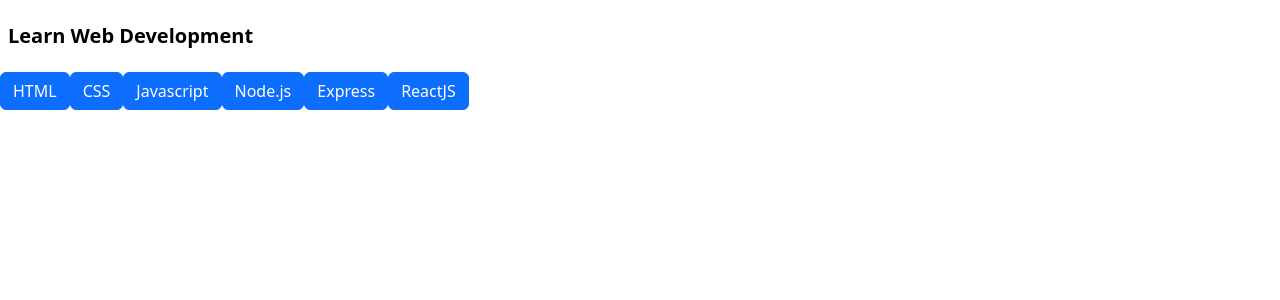
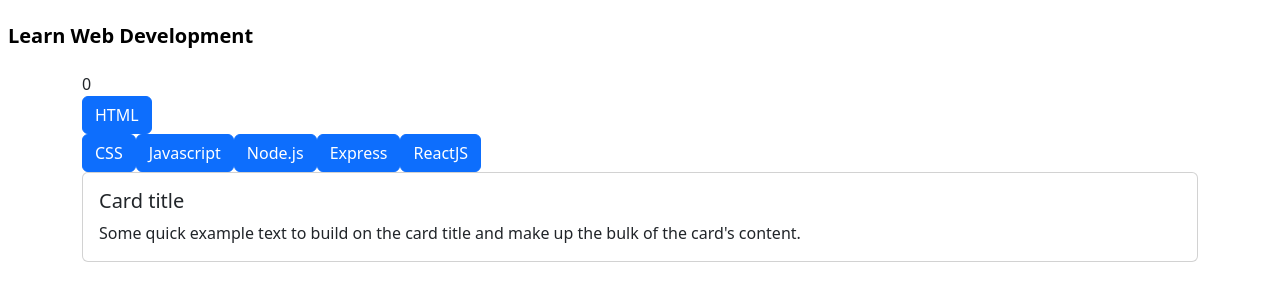
Before and after one commit to LuigiRac/react-use-state, a React (Vite) app: page / in a window 1280 px wide. Shown: the top 300 px of the page. Built offline with nearby package versions, Linux system fonts and the light colour scheme.

Commit message:
fixed_components

```diff
--- a/src/App.jsx
+++ b/src/App.jsx
@@ -1,4 +1,4 @@
-// import { useState } from 'react'
+import { useState } from 'react'
 import HeaderContent from "./Components/HeaderContent.jsx";
 import MainContent from "./Components/MainContent.jsx";
 import './App.css'
--- a/src/Components/ButtonComponents/CssContent.jsx
+++ b/src/Components/ButtonComponents/CssContent.jsx
@@ -2,7 +2,7 @@
 
 
     return (
-        <button class="btn btn-primary" type="submit">CSS</button>
+        <button className="btn btn-primary" type="submit">CSS</button>
 
     )
 };
--- a/src/Components/ButtonComponents/ExpressContent.jsx
+++ b/src/Components/ButtonComponents/ExpressContent.jsx
@@ -2,7 +2,7 @@
 
 
     return (
-        <button class="btn btn-primary" type="submit">Express</button>
+        <button className="btn btn-primary" type="submit">Express</button>
 
     )
 };
--- a/src/Components/ButtonComponents/HtmlContent.jsx
+++ b/src/Components/ButtonComponents/HtmlContent.jsx
@@ -1,10 +1,23 @@
-function HtmlContent() {
+import { useState } from 'react'
 
 
+function HtmlContent() {
+    const [count, setCount] = useState(0);
+    function incrementa() {
+        setCount(count + 1);
+        console.log(count);
+
+    }
     return (
-        <button class="btn btn-primary" type="submit">HTML</button>
+        <>
+            <div>
+                <div className="counter">{count}</div>
+                <button className="btn btn-primary" onClick={incrementa}>HTML</button>
+            </div>
 
-    )
+
+        </>
+    );
 };
 
 
--- a/src/Components/ButtonComponents/JsContent.jsx
+++ b/src/Components/ButtonComponents/JsContent.jsx
@@ -1,8 +1,9 @@
+
 function JsContent() {
 
 
     return (
-        <button class="btn btn-primary" type="submit">Javascript</button>
+        <button className="btn btn-primary" type="submit">Javascript</button>
 
     )
 };
--- a/src/Components/ButtonComponents/NodeContent.jsx
+++ b/src/Components/ButtonComponents/NodeContent.jsx
@@ -2,7 +2,7 @@
 
 
     return (
-        <button class="btn btn-primary" type="submit">Node.js</button>
+        <button className="btn btn-primary" type="submit">Node.js</button>
 
     )
 };
--- a/src/Components/ButtonComponents/ReactContent.jsx
+++ b/src/Components/ButtonComponents/ReactContent.jsx
@@ -2,7 +2,7 @@
 
 
     return (
-        <button class="btn btn-primary" type="submit">ReactJS</button>
+        <button className="btn btn-primary" type="submit">ReactJS</button>
 
     )
 };
--- /dev/null
+++ b/src/Components/DisplayComponent/DisplayContent.jsx
@@ -0,0 +1,16 @@
+import { useState } from 'react'
+function DisplayContent() {
+
+    return (
+        <>
+            <div className="card">
+                <div className="card-body">
+                    <h5 className="card-title">Card title</h5>
+                    <p className="card-text">Some quick example text to build on the card title and make up the bulk of the card's content.</p>
+                </div>
+            </div>
+        </>
+    )
+}
+
+export default DisplayContent
--- a/src/Components/MainContent.jsx
+++ b/src/Components/MainContent.jsx
@@ -4,17 +4,29 @@
 import NodeContent from "./ButtonComponents/NodeContent.jsx";
 import ExpressContent from "./ButtonComponents/ExpressContent.jsx";
 import ReactContent from "./ButtonComponents/ReactContent.jsx";
+import DisplayContent from "./DisplayComponent/DisplayContent.jsx";
+
+import { useState } from 'react'
+
+import languages from "../data/languages.js";
 
 function MainContent() {
 
     return (
-        <main>
+        <main className="container">
+            <div>
                 <HtmlContent />
                 <CssContent />
                 <JsContent />
                 <NodeContent />
                 <ExpressContent />
                 <ReactContent />
+            </div>
+
+            <div>
+                <DisplayContent />
+            </div>
+
         </main>
     )
 };
```
Lines whose indentation alone changed are shown as unchanged.
